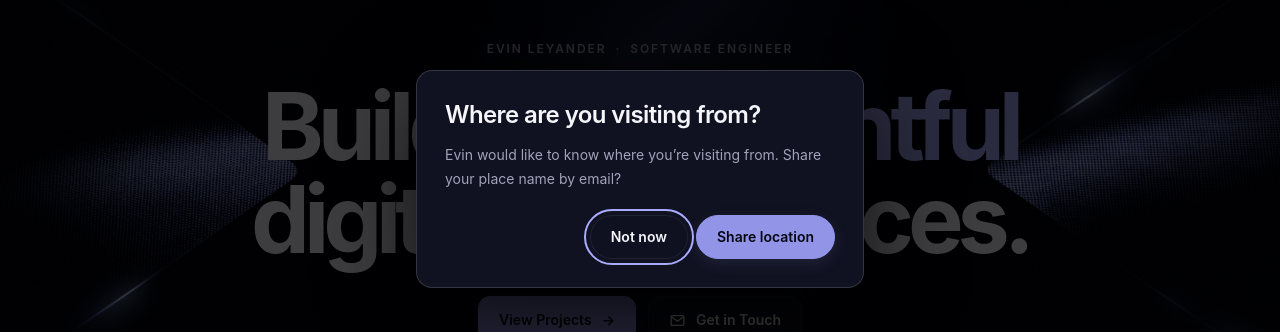
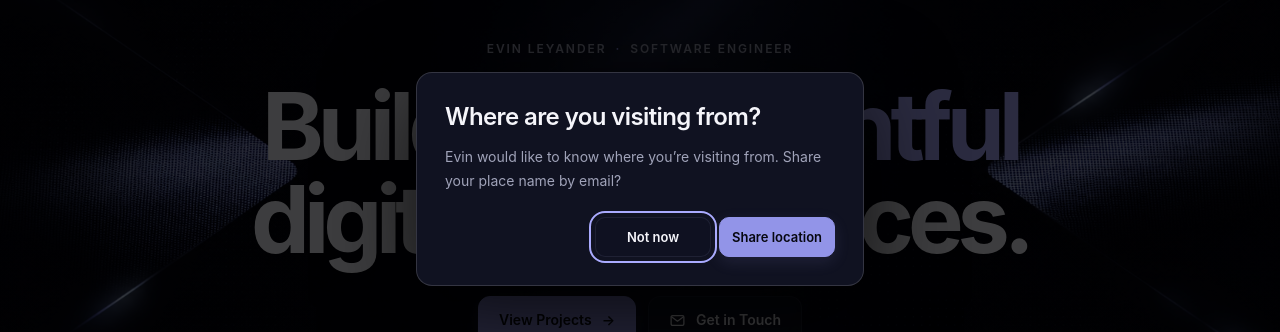
Before and after one commit to Evin-7/portfolio2025, a Next.js app: page / in a window 1280 px wide. Shown: the part 221-553 px from the top of the page. Built offline with nearby package versions, Linux system fonts and the light colour scheme; no server answers.

Commit message:
Polish location share modal actions

```diff
--- a/src/app/globals.css
+++ b/src/app/globals.css
@@ -240,9 +240,26 @@ svg {
 }
 
 .location-share-dialog .location-share-button {
-  min-height: 44px;
-  border-radius: 999px;
-  padding-inline: 20px;
+  width: 116px;
+  min-height: 40px;
+  border-radius: 10px;
+  padding-inline: 10px;
+  font-size: 13px;
+}
+
+.location-share-actions {
+  display: flex;
+  align-items: center;
+  justify-content: flex-end;
+  gap: 8px;
+}
+
+@media (max-width: 380px) {
+  .location-share-dialog .location-share-button {
+    width: 108px;
+    padding-inline: 6px;
+    font-size: 12px;
+  }
 }
 
 .location-share-dialog .location-share-button:disabled {
--- a/src/components/VisitorLocationShare.jsx
+++ b/src/components/VisitorLocationShare.jsx
@@ -189,7 +189,7 @@ export default function VisitorLocationShare() {
 
         {status ? <p className="mb-0 mt-4 text-sm leading-6 text-muted" role="status" aria-live="polite">{status}</p> : null}
 
-        <div className="mt-6 flex flex-col-reverse gap-2 sm:flex-row sm:justify-end">
+        <div className="location-share-actions mt-6">
           <button
             type="button"
             onClick={dismiss}
```
